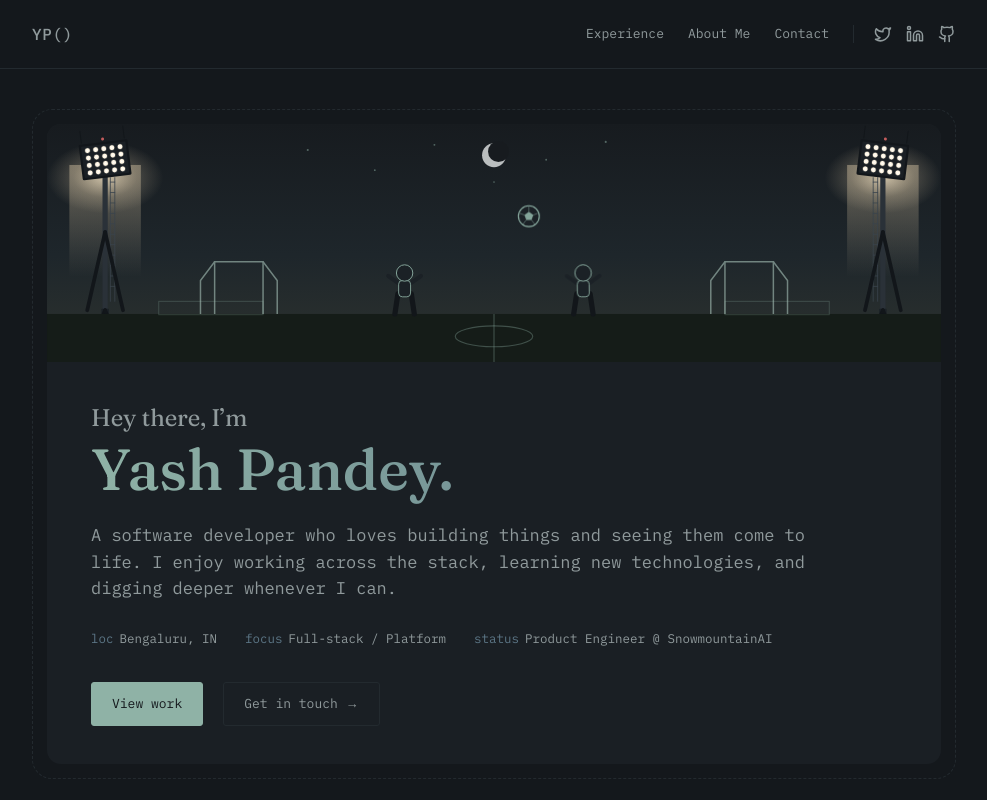
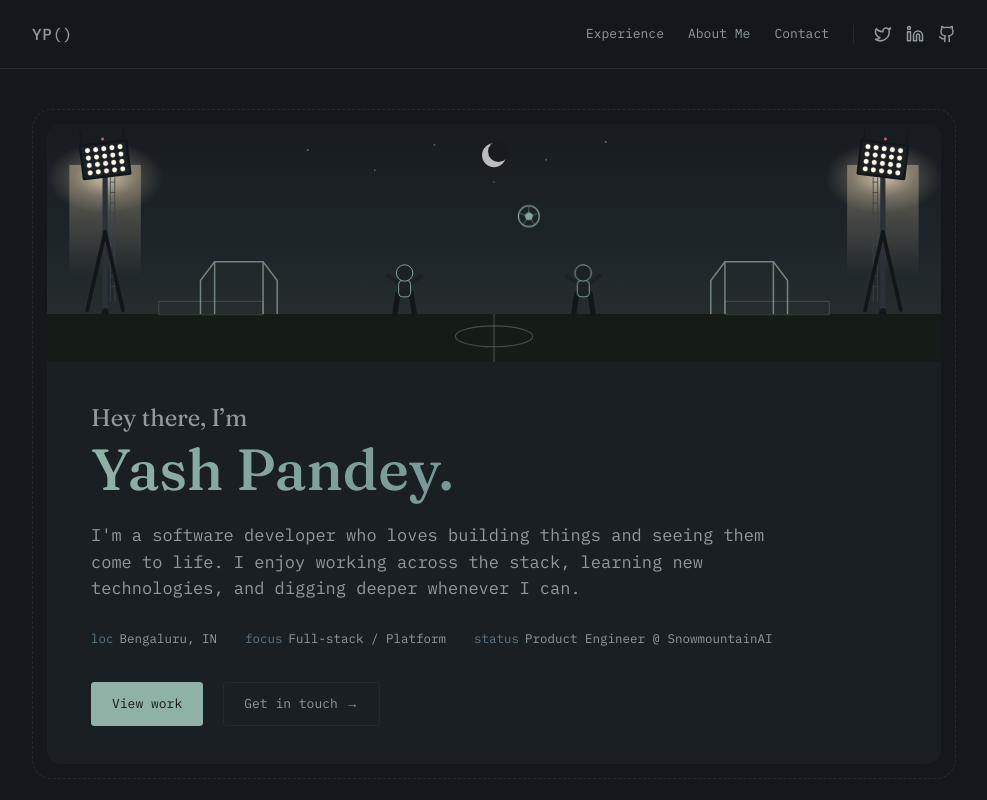
Before and after one commit to yashpandey002/portfolio-v2, a Next.js app: page / in a window 1280 px wide. Shown: the top 800 px of the page, without its empty margins (146-1133 px from the left). Built offline with nearby package versions, Linux system fonts and the light colour scheme.

Commit message:
Update Hero component description for improved clarity and personalization

```diff
--- a/src/components/hero.tsx
+++ b/src/components/hero.tsx
@@ -17,9 +17,9 @@ export function Hero() {
                 </span>
               </h1>
               <p className="mb-7 max-w-180 text-[17px] leading-[1.55] text-text-dim">
-                A software developer who loves building things and seeing them
-                come to life. I enjoy working across the stack, learning new
-                technologies, and digging deeper whenever I can.
+                I'm a software developer who loves building things and seeing
+                them come to life. I enjoy working across the stack, learning
+                new technologies, and digging deeper whenever I can.
               </p>
               <div className="mb-8.5 flex flex-wrap gap-x-6 gap-y-3.5 text-[12.5px] text-text-dim sm:gap-7">
                 <div>
```
